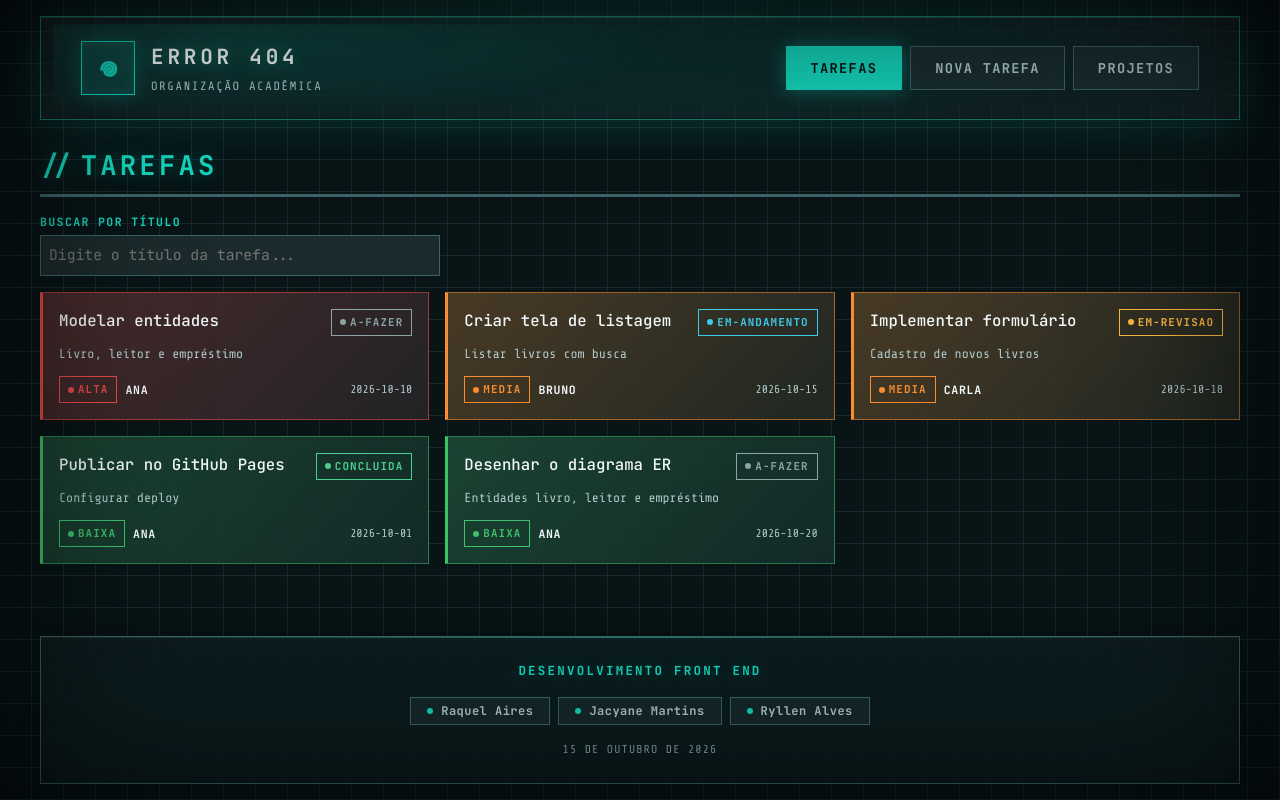
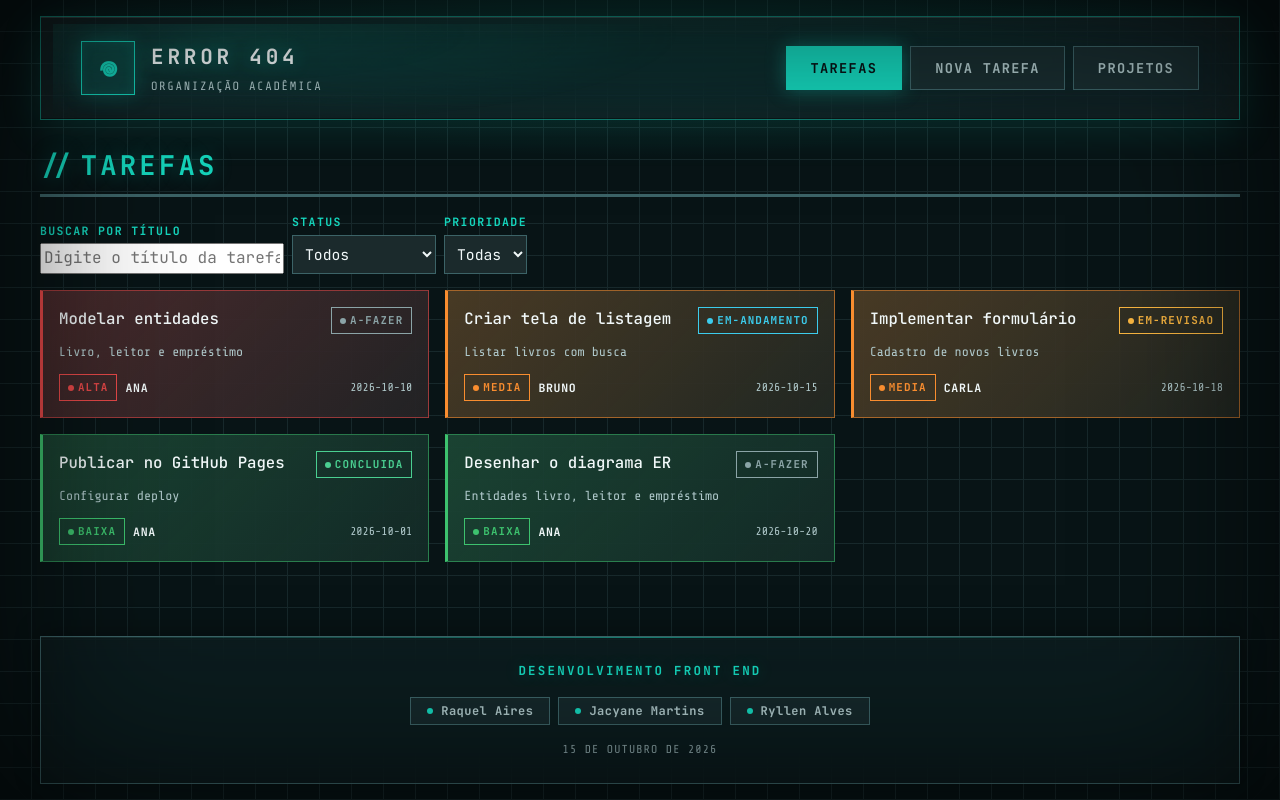
Before and after one commit to Izzieee/Vue_DFE, a Vue app: page / in a window 1280 px wide. Built offline with nearby package versions, Linux system fonts and the light colour scheme; data requests are answered from the project's data file.

Commit message:
feat(view): adiciona filtros de status e prioridade na listagem de tarefas

```diff
--- a/src/views/ListaTarefas.vue
+++ b/src/views/ListaTarefas.vue
@@ -1,13 +1,15 @@
 <script setup lang="ts">
 import { computed, onMounted, ref } from 'vue'
 import { listarTarefas } from '@/api'
-import type { Tarefa } from '@/tipos'
+import type { Prioridade, Status, Tarefa } from '@/tipos'
 import CartaoTarefa from '@/components/CartaoTarefa.vue'
 
 const tarefas = ref<Tarefa[]>([])
 const carregando = ref(true)
 const erro = ref<string | null>(null)
 const termoBusca = ref('')
+const filtroStatus = ref<Status | ''>('')
+const filtroPrioridade = ref<Prioridade | ''>('')
 
 onMounted(async () => {
   try {
@@ -21,21 +23,40 @@ onMounted(async () => {
 
 const tarefasFiltradas = computed(() => {
   const termo = termoBusca.value.toLowerCase().trim()
-  if (!termo) {
-    return tarefas.value
+
+  return tarefas.value.filter((tarefa) => {
+    const correspondeBusca =
+      !termo || tarefa.titulo.toLowerCase().includes(termo)
+
+    const correspondeStatus =
+      !filtroStatus.value || tarefa.status === filtroStatus.value
+
+    const correspondePrioridade =
+      !filtroPrioridade.value ||
+      tarefa.prioridade === filtroPrioridade.value
+
+    return correspondeBusca && correspondeStatus && correspondePrioridade
+  })
+})
+
+const temFiltrosAtivos = computed(() =>
+  Boolean(termoBusca.value.trim() || filtroStatus.value || filtroPrioridade.value)
+)
+
+function limparFiltros() {
+  termoBusca.value = ''
+  filtroStatus.value = ''
+  filtroPrioridade.value = ''
 }
-  return tarefas.value.filter((tarefa) =>
-    tarefa.titulo.toLowerCase().includes(termo)
-  )
-})
 </script>
 
 <template>
   <section class="pagina">
     <h1 class="titulo-secao">Tarefas</h1>
 
-    <div class="busca">
-      <label for="busca-titulo" class="rotulo-busca">Buscar por título</label>
+    <div class="filtros">
+      <div class="filtro-campo">
+        <label for="busca-titulo" class="rotulo-filtro">Buscar por título</label>
         <input
           id="busca-titulo"
           name="busca-titulo"
@@ -45,11 +66,45 @@ const tarefasFiltradas = computed(() => {
         />
       </div>
 
+      <div class="filtro-campo">
+        <label for="filtro-status" class="rotulo-filtro">Status</label>
+        <select id="filtro-status" name="filtro-status" v-model="filtroStatus">
+          <option value="">Todos</option>
+          <option value="a-fazer">A fazer</option>
+          <option value="em-andamento">Em andamento</option>
+          <option value="em-revisao">Em revisão</option>
+          <option value="concluida">Concluída</option>
+        </select>
+      </div>
+
+      <div class="filtro-campo">
+        <label for="filtro-prioridade" class="rotulo-filtro">Prioridade</label>
+        <select
+          id="filtro-prioridade"
+          name="filtro-prioridade"
+          v-model="filtroPrioridade"
+        >
+          <option value="">Todas</option>
+          <option value="baixa">Baixa</option>
+          <option value="media">Média</option>
+          <option value="alta">Alta</option>
+        </select>
+      </div>
+
+      <button
+        v-if="temFiltrosAtivos"
+        class="botao botao-secundario botao-limpar"
+        @click="limparFiltros"
+      >
+        Limpar filtros
+      </button>
+    </div>
+
     <p v-if="carregando" class="estado">Carregando...</p>
     <p v-else-if="erro" class="estado estado-erro">Erro: {{ erro }}</p>
     <p v-else-if="tarefas.length === 0" class="estado">Nenhuma tarefa.</p>
     <p v-else-if="tarefasFiltradas.length === 0" class="estado">
-      Nenhuma tarefa encontrada para "{{ termoBusca }}".
+      Nenhuma tarefa encontrada com os critérios selecionados.
     </p>
 
     <div v-else class="lista-tarefas">
@@ -119,6 +174,73 @@ const tarefasFiltradas = computed(() => {
   outline-offset: 2px;
 }
 
+.filtros {
+  display: flex;
+  flex-direction: column;
+  gap: var(--space-2);
+}
+
+@media (min-width: 680px) {
+  .filtros {
+    flex-direction: row;
+    flex-wrap: wrap;
+    align-items: flex-end;
+  }
+}
+
+.filtro-campo {
+  display: flex;
+  flex-direction: column;
+  gap: var(--space-1);
+}
+
+.rotulo-filtro {
+  font-size: 0.72rem;
+  font-weight: 700;
+  letter-spacing: 0.12em;
+  text-transform: uppercase;
+  color: hsl(var(--ring));
+}
+
+.filtro-campo select {
+  width: 100%;
+  max-width: 220px;
+  padding: var(--space-2);
+  border: 1px solid hsl(var(--border));
+  background: hsl(var(--input));
+  color: hsl(var(--foreground));
+  font: inherit;
+  font-size: 0.92rem;
+}
+
+.filtro-campo select:focus {
+  border-color: hsl(var(--ring));
+  outline: var(--focus-ring);
+  outline-offset: 2px;
+}
+
+.botao-limpar {
+  display: inline-flex;
+  align-items: center;
+  gap: var(--space-1);
+  padding: var(--space-1) var(--space-3);
+  border: 1px solid hsl(var(--border));
+  background: hsl(var(--secondary));
+  color: hsl(var(--muted-foreground));
+  font-size: 0.85rem;
+  font-weight: 700;
+  letter-spacing: 0.1em;
+  text-transform: uppercase;
+  text-decoration: none;
+  cursor: pointer;
+  transition: all 0.3s var(--ease-glass);
+}
+
+.botao-limpar:hover {
+  border-color: hsl(var(--ring));
+  color: hsl(var(--ring));
+}
+
 .lista-tarefas {
   display: grid;
   grid-template-columns: 1fr;
```
Lines whose indentation alone changed are shown as unchanged.
